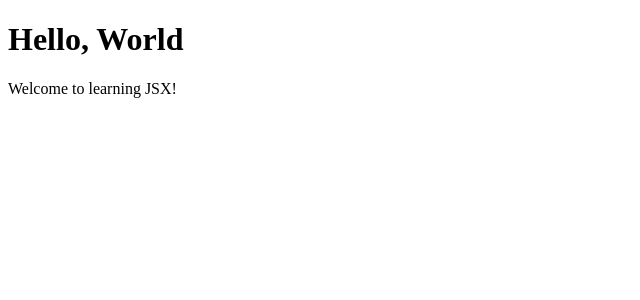
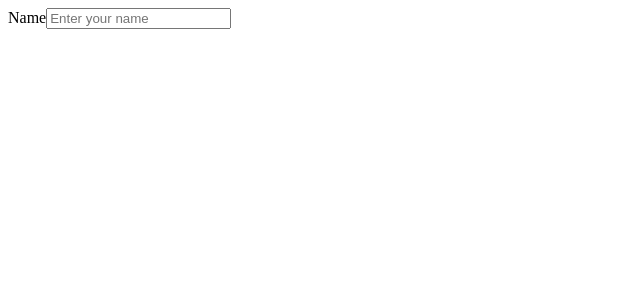
Before and after one commit to ShubhamVerma-Developer/50hours-react-JS-19, a React (Vite) app in the folder intro/react-demos/: page / in a window 1280 px wide. Shown: the top 300 px of the page, without its empty margins (0-640 px from the left). Built offline with nearby package versions, Linux system fonts and the light colour scheme.

Commit message:
do not use for in the label use the htmlFor instead of the for

```diff
--- a/intro/react-demos/src/components/WelcomeMessage.jsx
+++ b/intro/react-demos/src/components/WelcomeMessage.jsx
@@ -2,10 +2,13 @@ import React from 'react'
 
 const WelcomeMessage = () => {
   return (
-    <div>
-        <h1>Hello, World</h1>
-        <p>Welcome to learning JSX!</p>
-    </div>
+    <section id="section">
+        <form>
+            <label htmlFor="name">Name</label>
+            <input type="text" placeholder="Enter your name" />
+        </form>
+
+    </section>
   )
 }
 
```
